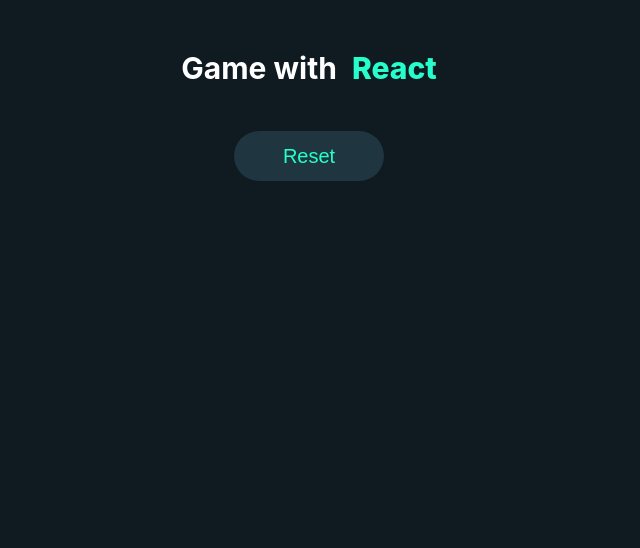
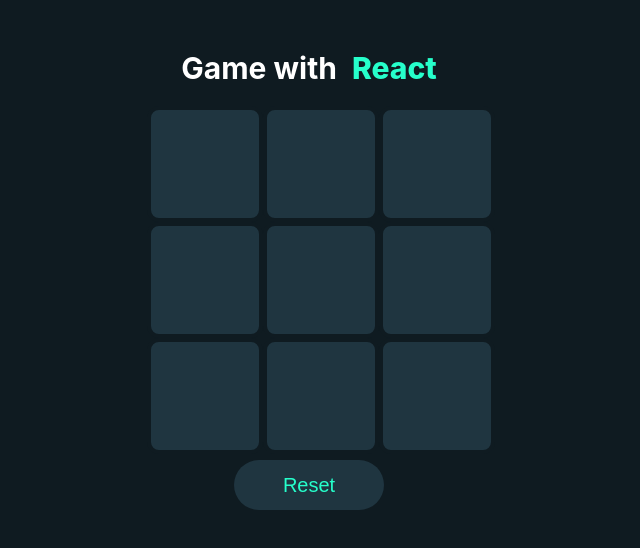
Before and after one commit to ahinmukherjee/Practice, a React (Create React App) app: page / in a window 1280 px wide. Shown: the top 548 px of the page, without its empty margins (331-971 px from the left). Built offline with nearby package versions, Linux system fonts and the light colour scheme.

Commit message:
add function

```diff
--- a/src/Components/Game/game.css
+++ b/src/Components/Game/game.css
@@ -27,6 +27,23 @@
     background: #1f3540;
     font-size: 20px;
     color: #26ffcb;
-    margin-top: 25px;
+    margin-top: 30px;
     margin-bottom: 50px;
 }
+
+.boxes{
+    display: flex;
+    height: 108px;
+    width: 108px;
+    background: #1f3540;
+    border: 4px solid #0f1b21;
+    border-radius: 12px;
+    cursor: pointer;
+}
+
+.board{
+    height: 324px;
+    width: 324px;
+    display: flex;
+    margin: auto;
+}
--- a/src/Components/Game/game.jsx
+++ b/src/Components/Game/game.jsx
@@ -1,14 +1,52 @@
-import React from 'react'
+import React, { useState } from 'react'
 import './game.css'
 
-import circle from "../Assets/circle.jpg"
-import cross from "../Assets/cross.jpg"
+import circle from "../Assets/circle.png"
+import cross from "../Assets/cross.png"
+
+let data = ["","","","","","","","",""];
 
 const game = () => {
+
+  let [count,setCount] = useState(0);
+  let [lock,setLock] = useState(false);
+  const toggle = (e,num) =>{
+    if (lock){
+      return 0;
+    }
+    if(count%2==0){
+      e.target.innerHTML = `<img src = '${cross}'>`;
+      data[num] = "x";
+      setCount(++count);
+    }
+    else{
+      e.target.innerHTML = `<img src = '${circle}'>`;
+      data[num] = "o";
+      setCount(++count);
+    }
+  }
+
   return (
     <div className='container'>
       <h1 className='title'> Game with <span>React</span> </h1>
     <div className="board">
+      <div className="row1">
+        <div className="boxes" onClick={(e)=> {toggle(e,0)}}></div>
+        <div className="boxes" onClick={(e)=> {toggle(e,1)}}></div>
+        <div className="boxes" onClick={(e)=> {toggle(e,2)}}></div>
+      </div>
+
+      <div className="row2">
+        <div className="boxes" onClick={(e)=> {toggle(e,3)}}></div>
+        <div className="boxes" onClick={(e)=> {toggle(e,4)}}></div>
+        <div className="boxes" onClick={(e)=> {toggle(e,5)}}></div>
+      </div>
+
+      <div className="row3">
+        <div className="boxes" onClick={(e)=> {toggle(e,6)}}></div>
+        <div className="boxes" onClick={(e)=> {toggle(e,7)}}></div>
+        <div className="boxes" onClick={(e)=> {toggle(e,8)}}></div>
+      </div>
 
     </div>
     <button className="reset">Reset</button>
```
Also changed, not shown: src/Components/Assets/circle.png (renamed from src/Components/Assets/circle.jpg), src/Components/Assets/cross.png (renamed from src/Components/Assets/cross.jpg).
